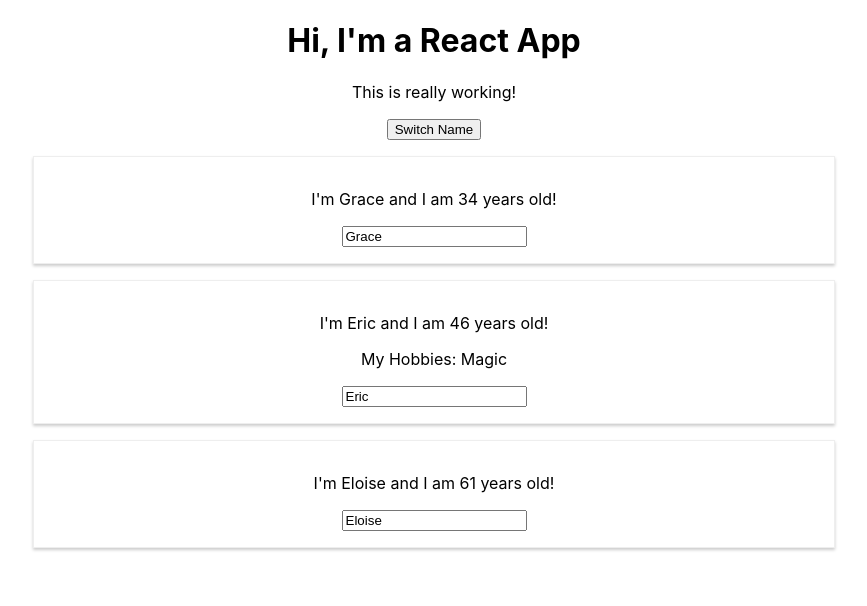
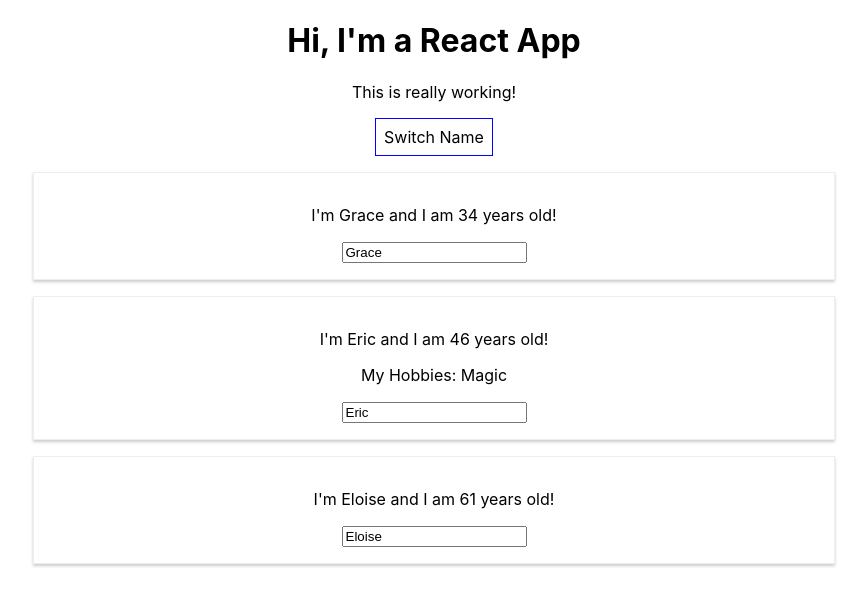
Before and after one commit to ghgamble/react-complete-guide, a React (Create React App) app: page / in a window 1280 px wide. Shown: the top 606 px of the page, without its empty margins (206-1073 px from the left). Built offline with nearby package versions, Linux system fonts and the light colour scheme.

Commit message:
Working with Inline Styles

```diff
--- a/src/App.js
+++ b/src/App.js
@@ -31,11 +31,21 @@
             })
       }
       render() {
+            const style = {
+                  backgroundColor: 'white',
+                  font: 'inherit',
+                  border: '1px solid blue',
+                  padding: '8px',
+                  cursor: 'pointer'
+            };
             return (
                   <div className="App">
                         <h1>Hi, I'm a React App</h1>
                         <p>This is really working!</p>
-                        <button onClick={() => this.switchNameHandler('Grace G')}>Switch Name</button>
+                        <button
+                              style={style}
+                              onClick={() => this.switchNameHandler('Grace G')}>Switch Name
+                        </button>
                         <Person
                               name={this.state.persons[0].name}
                               age={this.state.persons[0].age} />
```
